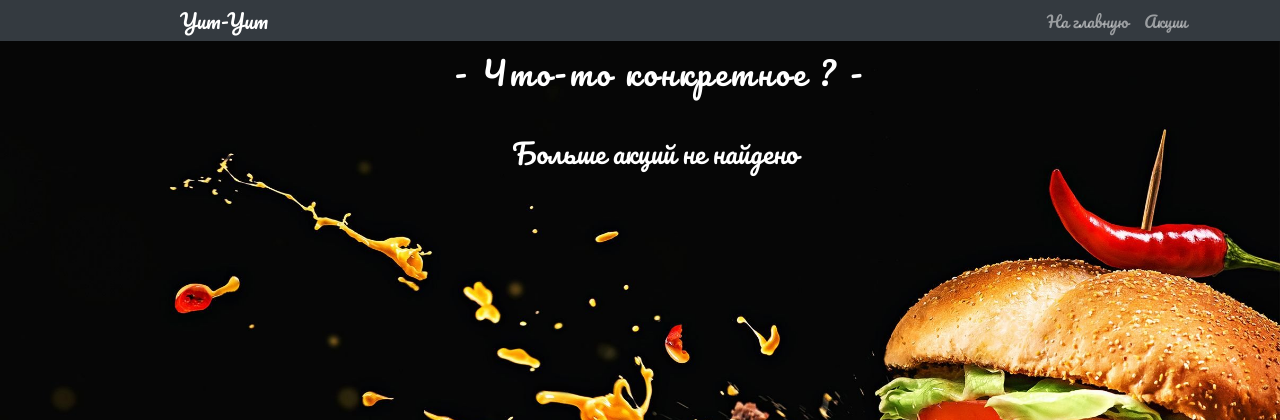
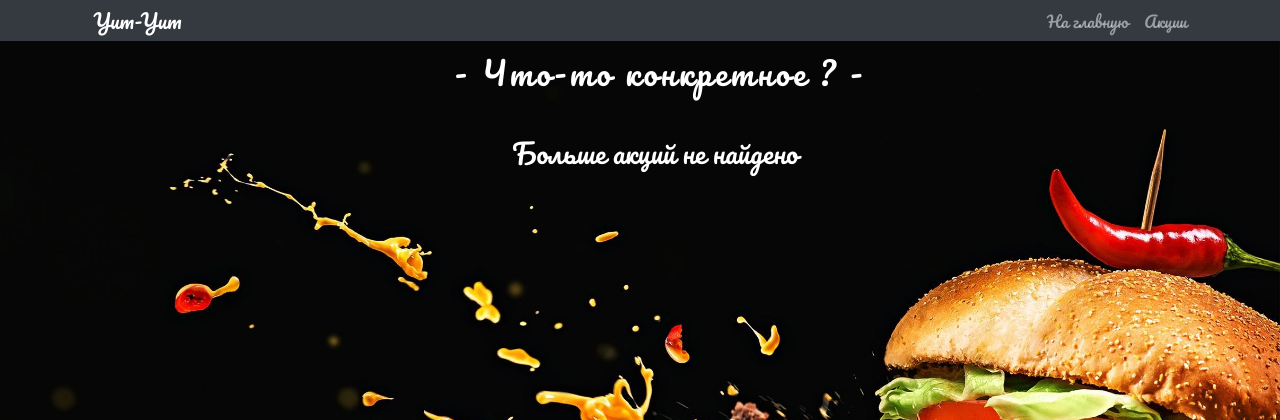
Before and after one commit to Indi77erence/yum-yum.by, a Django app: page /coupons/ in a window 1280 px wide. Shown: the top 420 px of the page. Run offline with Django 4.2, Linux system fonts and the light colour scheme; data that the repository does not hold is empty; parts of the project's set-up code (start-up, migrations or seed data) failed here and were passed over; some libraries are stand-ins or nearby versions.

Commit message:
working with styles

```diff
--- a/coupons/static/coupons/css/coupons.css
+++ b/coupons/static/coupons/css/coupons.css
@@ -102,8 +102,12 @@ img{
 
 .container {
     color: white;
-    padding-left: 110px;
+    padding-left: 23.5px;
     height: 25px;
+}
+
+.collapse navbar-collapse{
+    padding-left: 50px;
 }
 
 img {
--- a/coupons/static/coupons/css/index.css
+++ b/coupons/static/coupons/css/index.css
@@ -10,7 +10,6 @@ body {
 
 .container {
     color: white;
-    padding-left: 12px;
     height: 25px;
 }
 
```
